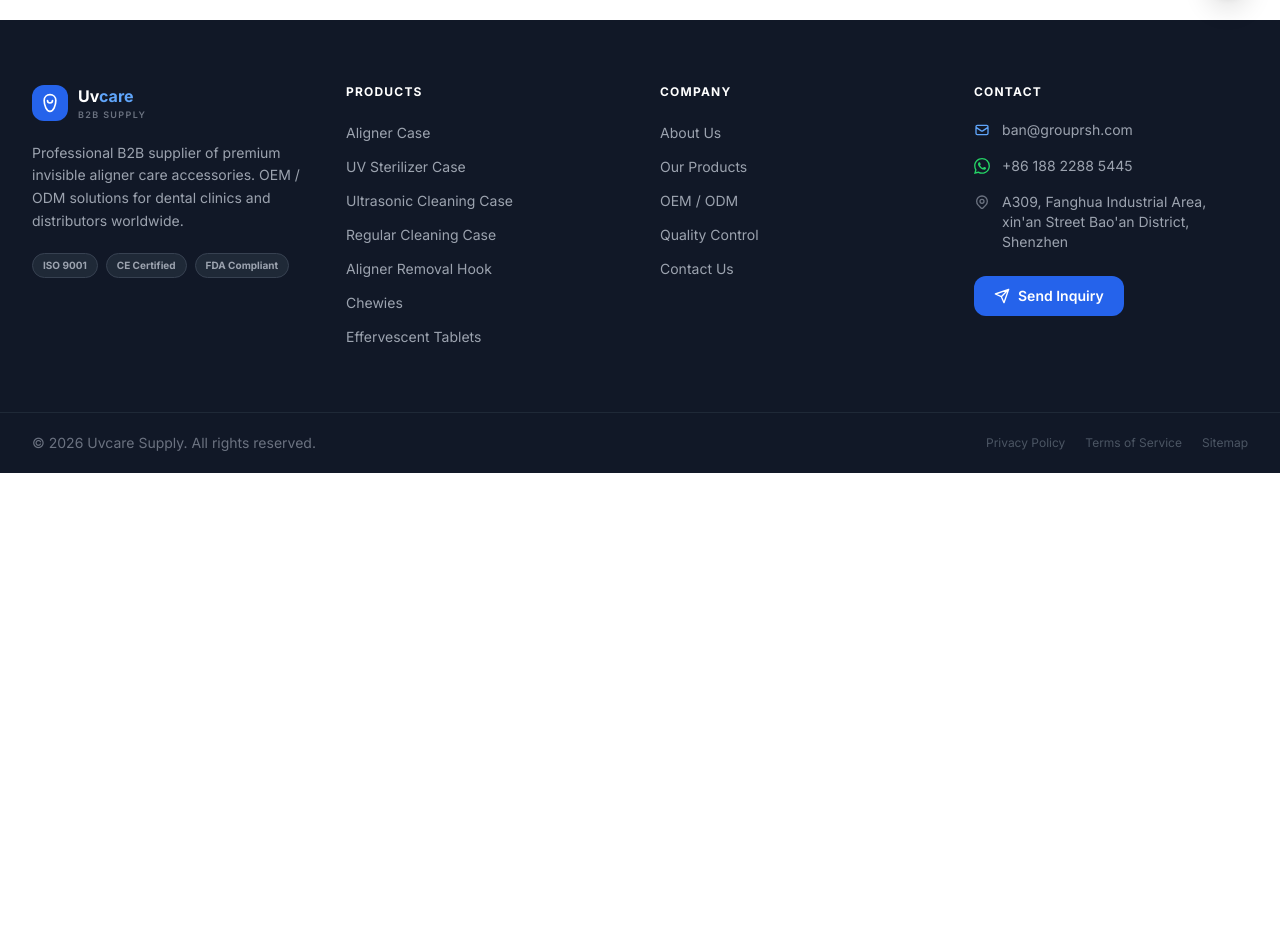
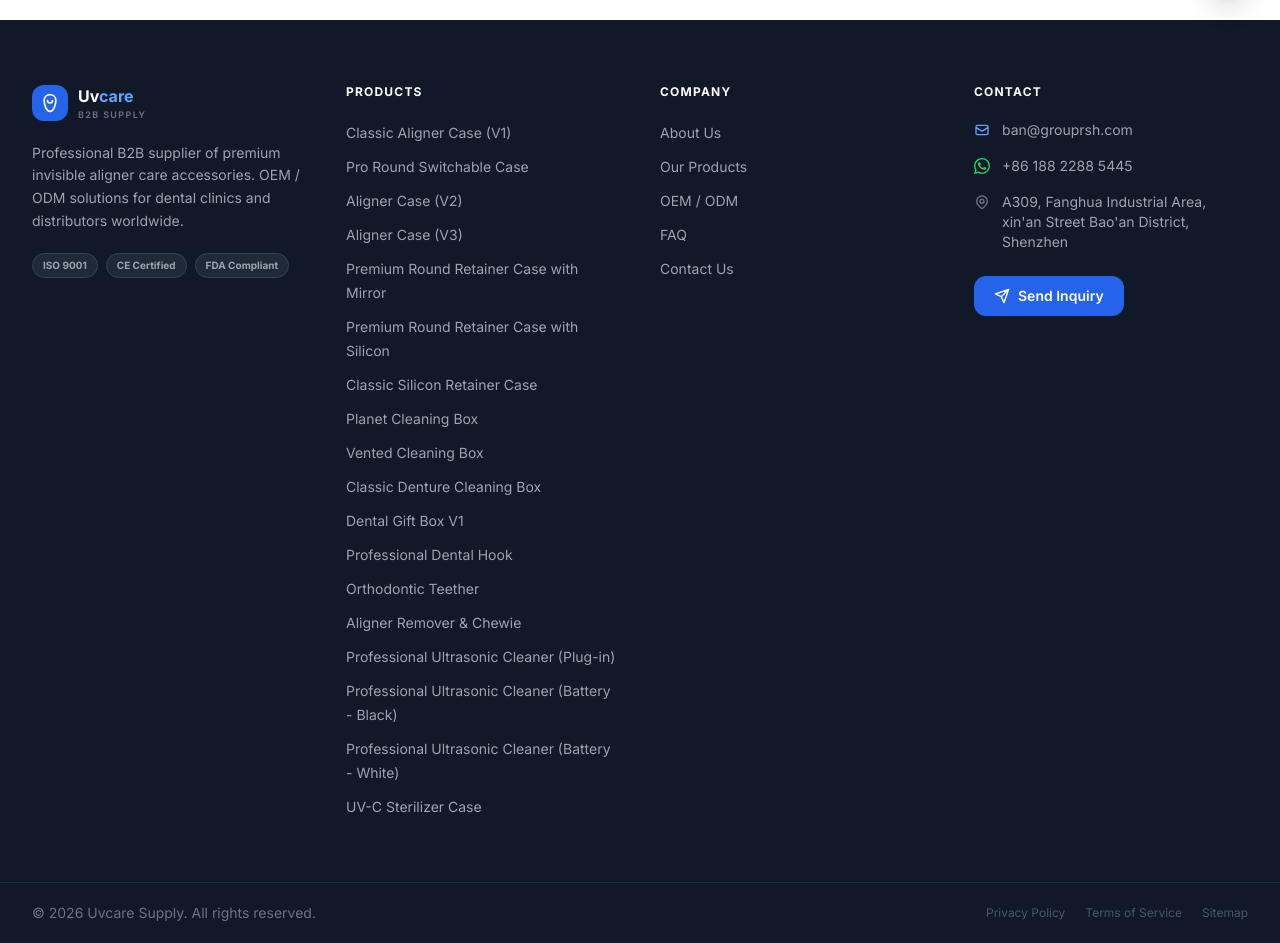
Before and after one commit to ZhuoyaBan/dental-care-b2b, a Next.js app: page /about in a window 1280 px wide. Shown: the part 780-1723 px from the top of the page. Before the commit the page ends 1253 px from the top, so only its background shows below. Built offline with nearby package versions, Linux system fonts and the light colour scheme.

Commit message:
Update footer: real product links from products.ts, proper company nav

```diff
--- a/components/Footer.tsx
+++ b/components/Footer.tsx
@@ -1,26 +1,46 @@
-const footerProducts = [
-  "Aligner Case",
-  "UV Sterilizer Case",
-  "Ultrasonic Cleaning Case",
-  "Regular Cleaning Case",
-  "Aligner Removal Hook",
-  "Chewies",
-  "Effervescent Tablets",
+import Link from "next/link";
+import { products } from "@/lib/products";
+
+const companyLinks = [
+  { label: "About Us",         href: "/about" },
+  { label: "Our Products",     href: "/products" },
+  { label: "OEM / ODM",        href: "/about" },
+  { label: "FAQ",              href: "/faq" },
+  { label: "Contact Us",       href: "/#contact" },
 ];
 
-
-const footerLinks = [
-  { label: "About Us",         href: "#hero" },
-  { label: "Our Products",     href: "#products" },
-  { label: "OEM / ODM",        href: "#" },
-  { label: "Quality Control",  href: "#" },
-  { label: "Contact Us",       href: "#contact" },
+// Group products by category for cleaner footer display
+const categories = [
+  {
+    name: "Retainer Cases",
+    slug: "retainer-case",
+    items: products.filter(p => p.category === "retainer-case"),
+  },
+  {
+    name: "Cleaning Boxes",
+    slug: "cleaning-box",
+    items: products.filter(p => p.category === "cleaning-box"),
+  },
+  {
+    name: "Gift Boxes",
+    slug: "gift-box",
+    items: products.filter(p => p.category === "gift-box"),
+  },
+  {
+    name: "Dental Accessories",
+    slug: "dental-accessories",
+    items: products.filter(p => p.category === "dental-accessories"),
+  },
 ];
 
+// Show all product names as a flat list
+const footerProducts = products.map(p => ({
+  name: p.name,
+  href: `/products/${p.id}`,
+}));
 
 export default function Footer() {
   const year = new Date().getFullYear();
-
 
   return (
     <>
@@ -32,13 +52,10 @@ export default function Footer() {
         aria-label="Chat with us on WhatsApp"
         className="fixed bottom-6 right-6 z-50 group flex items-center gap-2"
       >
-        {/* Tooltip */}
         <span className="hidden sm:block opacity-0 group-hover:opacity-100 transition-all duration-200 bg-gray-800 text-white text-xs font-semibold px-3 py-1.5 rounded-lg whitespace-nowrap shadow-lg">
           Chat on WhatsApp
         </span>
 
-
-        {/* Button circle */}
         <div className="w-14 h-14 bg-[#25D366] hover:bg-[#1ebe5c] rounded-full shadow-xl hover:shadow-2xl transition-all duration-300 flex items-center justify-center">
           <svg className="w-7 h-7 text-white" viewBox="0 0 24 24" fill="currentColor">
             <path d="M17.472 14.382c-.297-.149-1.758-.867-2.03-.967-.273-.099-.471-.148-.67.15-.197.297-.767.966-.94 1.164-.173.199-.347.223-.644.075-.297-.15-1.255-.463-2.39-1.475-.883-.788-1.48-1.761-1.653-2.059-.173-.297-.018-.458.13-.606.134-.133.298-.347.446-.52.149-.174.198-.298.298-.497.099-.198.05-.371-.025-.52-.075-.149-.669-1.612-.916-2.207-.242-.579-.487-.5-.669-.51-.173-.008-.371-.01-.57-.01-.198 0-.52.074-.792.372-.272.297-1.04 1.016-1.04 2.479 0 1.462 1.065 2.875 1.213 3.074.149.198 2.096 3.2 5.077 4.487.709.306 1.262.489 1.694.625.712.227 1.36.195 1.871.118.571-.085 1.758-.719 2.006-1.413.248-.694.248-1.289.173-1.413-.074-.124-.272-.198-.57-.347m-5.421 7.403h-.004a9.87 9.87 0 01-5.031-1.378l-.361-.214-3.741.982.998-3.648-.235-.374a9.86 9.86 0 01-1.51-5.26c.001-5.45 4.436-9.884 9.888-9.884 2.64 0 5.122 1.03 6.988 2.898a9.825 9.825 0 012.893 6.994c-.003 5.45-4.437 9.884-9.885 9.884m8.413-18.297A11.815 11.815 0 0012.05 0C5.495 0 .16 5.335.157 11.892c0 2.096.547 4.142 1.588 5.945L.057 24l6.305-1.654a11.882 11.882 0 005.683 1.448h.005c6.554 0 11.89-5.335 11.893-11.893a11.821 11.821 0 00-3.48-8.413z" />
@@ -46,12 +63,10 @@ export default function Footer() {
         </div>
       </a>
 
-
       {/* ── Footer ── */}
       <footer className="bg-gray-900 text-gray-300">
         <div className="max-w-7xl mx-auto px-4 sm:px-6 lg:px-8 py-16">
           <div className="grid grid-cols-1 sm:grid-cols-2 lg:grid-cols-4 gap-10">
-
 
             {/* Brand column */}
             <div className="space-y-5">
@@ -72,15 +87,12 @@ export default function Footer() {
                 </div>
               </div>
 
-
               <p className="text-sm text-gray-400 leading-relaxed">
                 Professional B2B supplier of premium invisible aligner care
                 accessories. OEM / ODM solutions for dental clinics and
                 distributors worldwide.
               </p>
 
-
-              {/* Certifications */}
               <div className="flex flex-wrap gap-2">
                 {["ISO 9001", "CE Certified", "FDA Compliant"].map((cert) => (
                   <span
@@ -93,7 +105,6 @@ export default function Footer() {
               </div>
             </div>
 
-
             {/* Products column */}
             <div>
               <h4 className="text-xs font-bold text-white uppercase tracking-widest mb-5">
@@ -101,18 +112,17 @@ export default function Footer() {
               </h4>
               <ul className="space-y-2.5">
                 {footerProducts.map((item) => (
-                  <li key={item}>
-                    <a
-                      href="#products"
+                  <li key={item.href}>
+                    <Link
+                      href={item.href}
                       className="text-sm text-gray-400 hover:text-blue-400 transition-colors duration-150"
                     >
-                      {item}
-                    </a>
+                      {item.name}
+                    </Link>
                   </li>
                 ))}
               </ul>
             </div>
-
 
             {/* Company column */}
             <div>
@@ -120,19 +130,18 @@ export default function Footer() {
                 Company
               </h4>
               <ul className="space-y-2.5">
-                {footerLinks.map((link) => (
+                {companyLinks.map((link) => (
                   <li key={link.label}>
-                    <a
+                    <Link
                       href={link.href}
                       className="text-sm text-gray-400 hover:text-blue-400 transition-colors duration-150"
                     >
                       {link.label}
-                    </a>
+                    </Link>
                   </li>
                 ))}
               </ul>
             </div>
-
 
             {/* Contact column */}
             <div>
@@ -163,10 +172,11 @@ export default function Footer() {
                 </li>
               </ul>
 
-
               {/* CTA */}
               <a
-                href="#contact"
+                href="https://wa.me/8618822885445"
+                target="_blank"
+                rel="noopener noreferrer"
                 className="mt-6 inline-flex items-center gap-2 bg-blue-600 hover:bg-blue-700 text-white text-sm font-semibold px-5 py-2.5 rounded-xl transition-colors duration-200"
               >
                 <svg className="w-4 h-4" viewBox="0 0 24 24" fill="none" stroke="currentColor" strokeWidth="2" strokeLinecap="round" strokeLinejoin="round">
@@ -177,7 +187,6 @@ export default function Footer() {
             </div>
           </div>
         </div>
-
 
         {/* Bottom bar */}
         <div className="border-t border-gray-800">
```
